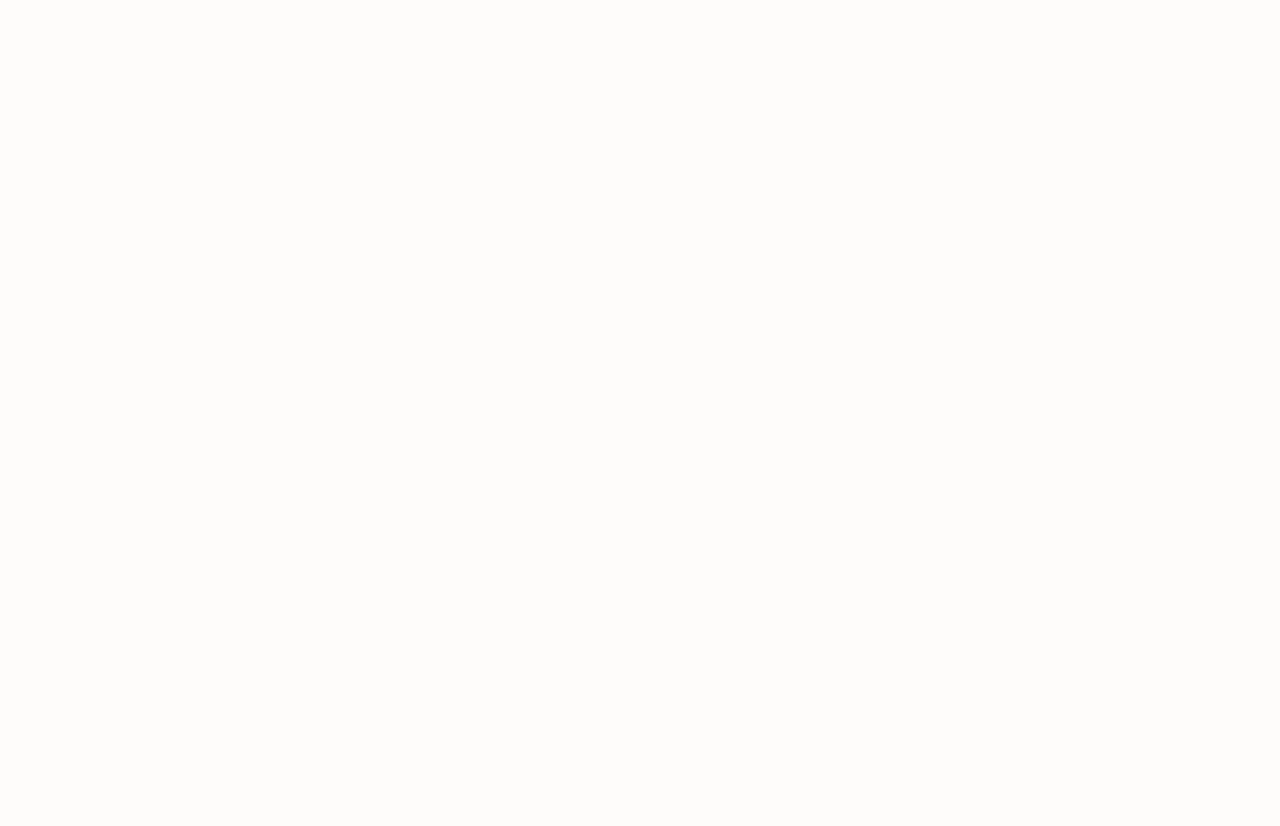
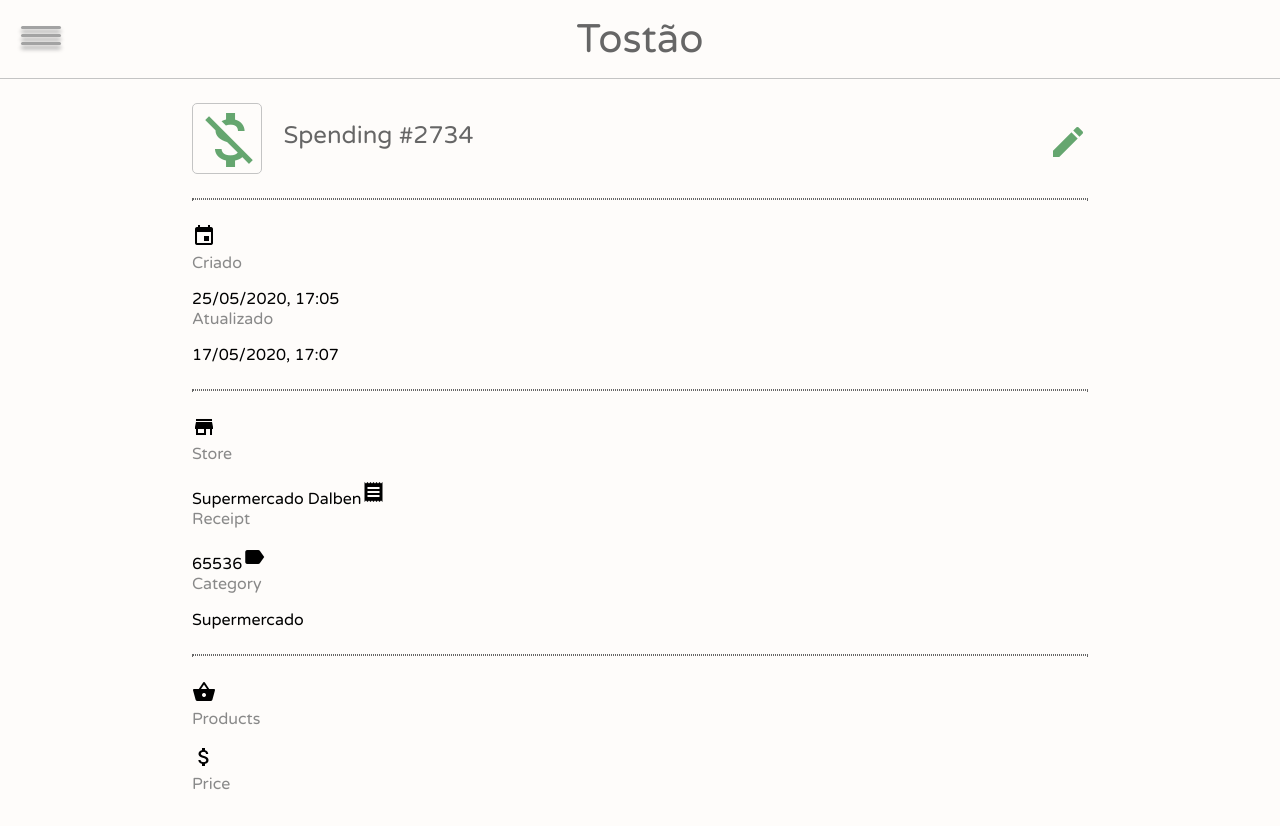
Before and after one commit to izamglima/tostao-frontend, an Angular app: page /spendings/view in a window 1280 px wide. Before the commit this address led to /. Before the commit the page ends 800 px from the top, so only its background shows below. Built offline with nearby package versions, Linux system fonts and the light colour scheme.

Commit message:
View spending

```diff
--- a/src/app/app-routing.module.ts
+++ b/src/app/app-routing.module.ts
@@ -7,6 +7,7 @@
 import { PriceHistoryComponent } from './components/price-history/price-history.component';
 import { SpendingsComponent } from './components/spendings/spendings.component';
 import { NewSpendingComponent } from './components/new-spending/new-spending.component';
+import { ViewSpendingComponent } from './components/view-spending/view-spending.component';
 
 const routes: Routes = [
   { path: '', component: HomeComponent },
@@ -15,7 +16,8 @@
   { path: 'spending-history', component: SpendingHistoryComponent },
   { path: 'price-history', component: PriceHistoryComponent },
   { path: 'spendings', component: SpendingsComponent},
-  { path: 'spendings/new', component: NewSpendingComponent }
+  { path: 'spendings/new', component: NewSpendingComponent },
+  { path: 'spendings/view', component: ViewSpendingComponent }
 ];
 
 @NgModule({
--- a/src/app/app.module.ts
+++ b/src/app/app.module.ts
@@ -14,6 +14,7 @@
 import { PriceHistoryComponent } from './components/price-history/price-history.component';
 import { SpendingsComponent } from './components/spendings/spendings.component';
 import { NewSpendingComponent } from './components/new-spending/new-spending.component';
+import { ViewSpendingComponent } from './components/view-spending/view-spending.component';
 
 @NgModule({
   declarations: [
@@ -25,7 +26,8 @@
     HeaderComponent,
     PriceHistoryComponent,
     SpendingsComponent,
-    NewSpendingComponent
+    NewSpendingComponent,
+    ViewSpendingComponent
   ],
   imports: [
     BrowserModule,
--- a/src/app/components/new-spending/new-spending.component.html
+++ b/src/app/components/new-spending/new-spending.component.html
@@ -72,10 +72,10 @@
             </div>
 
             <div class="form-checkbox-field">
-                <input type="checkbox" (click)="noteToggle = !noteToggle" name="Insert another category" id="another-category">
+                <input type="checkbox" (click)="categoryToggle = !categoryToggle" name="Insert another category" id="another-category">
                 <label for="another-category">Insert another category</label>
             </div>
-            <div *ngIf="noteToggle">
+            <div *ngIf="categoryToggle">
                 <div class="form-text-field form-with-icon">
                     <i class="material-icons">label</i>
                     <label for="category">Category</label>
--- a/src/app/components/spendings/spendings.component.html
+++ b/src/app/components/spendings/spendings.component.html
@@ -81,17 +81,17 @@
             <span>R$: 284,00</span>
         </div>
         <hr>
-
+        <br>
         <div class="actions-container text-center">
-            <button name="see more">
+            <a href="spendings/view" name="see more" class="actions-container-action">
                 <i class="material-icons">info_outline</i>
-            </button>
-            <button name="edit item">
+            </a>
+            <a name="edit item" class="actions-container-action">
                 <i class="material-icons">edit</i>
-            </button>
-            <button name="delete item">
+            </a>
+            <a name="delete item" class="actions-container-action">
                 <i class="material-icons">delete_outline</i>
-            </button>
+            </a>
         </div>
    </article>
 
@@ -121,17 +121,17 @@
             <span>R$: 284,00</span>
         </div>
         <hr>
-
+        <br>
         <div class="actions-container text-center">
-            <button>
+            <a href="spendings/view" name="see more" class="actions-container-action">
                 <i class="material-icons">info_outline</i>
-            </button>
-            <button>
+            </a>
+            <a name="edit item" class="actions-container-action">
                 <i class="material-icons">edit</i>
-            </button>
-            <button>
+            </a>
+            <a name="delete item" class="actions-container-action">
                 <i class="material-icons">delete_outline</i>
-            </button>
+            </a>
         </div>
     </article>
 </div>
--- /dev/null
+++ b/src/app/components/view-spending/view-spending.component.html
@@ -0,0 +1,46 @@
+<app-header></app-header>
+
+<div class="wrapper">
+    <section class="smaller-section title-section">
+        <div class="title-icon-box">
+            <i class="material-icons">money_off</i>
+        </div>
+        <h3>Spending #2734</h3>
+        <a href="/spendings/edit" name="Edit spending" class="pull-right top-header-link">
+            <i class="material-icons">edit</i>
+        </a>
+    </section>
+    <hr class="hr-dotted">
+
+    <section class="smaller-section">
+        <i class="material-icons">event</i>
+        <p>Criado</p>
+        <span>25/05/2020, 17:05</span>
+        <p>Atualizado</p>
+        <span>17/05/2020, 17:07</span>
+    </section>
+
+    <hr class="hr-dotted">
+    <section class="smaller-section">
+        <i class="material-icons">store</i>
+        <p>Store</p>
+        <span>Supermercado Dalben</span>
+
+        <i class="material-icons">receipt</i>
+        <p>Receipt</p>
+        <span>65536</span>
+
+        <i class="material-icons">label</i>
+        <p>Category</p>
+        <span>Supermercado</span>
+    </section>
+    <hr class="hr-dotted">
+
+    <section class="smaller-section">
+        <i class="material-icons">shopping_basket</i>
+        <p>Products</p>
+
+        <i class="material-icons">attach_money</i>
+        <p>Price</p>
+    </section>
+</div>
--- /dev/null
+++ b/src/app/components/view-spending/view-spending.component.ts
@@ -0,0 +1,14 @@
+import { Component, OnInit } from '@angular/core';
+
+@Component({
+  selector: 'app-view-spending',
+  templateUrl: './view-spending.component.html'
+})
+export class ViewSpendingComponent implements OnInit {
+
+  constructor() { }
+
+  ngOnInit(): void {
+  }
+
+}
--- a/src/styles/app/_shared.scss
+++ b/src/styles/app/_shared.scss
@@ -100,8 +100,8 @@
 }
 
 .actions-container {
-    button {
-        margin: 1em 0.7em 0 0;
+    .actions-container-action {
+        margin: 1em 1em 0 0;
 
         .material-icons {
             font-size: 2.4em;
@@ -152,6 +152,10 @@
     }
 }
 
+.hr-dotted {
+    border: 1px dotted $primary-font-color;
+}
+
 .form-filter-button {
     position: relative;
     top: -17px;
```
Also changed, not shown: 1 other file (tests, documents, lock files or other folders).
